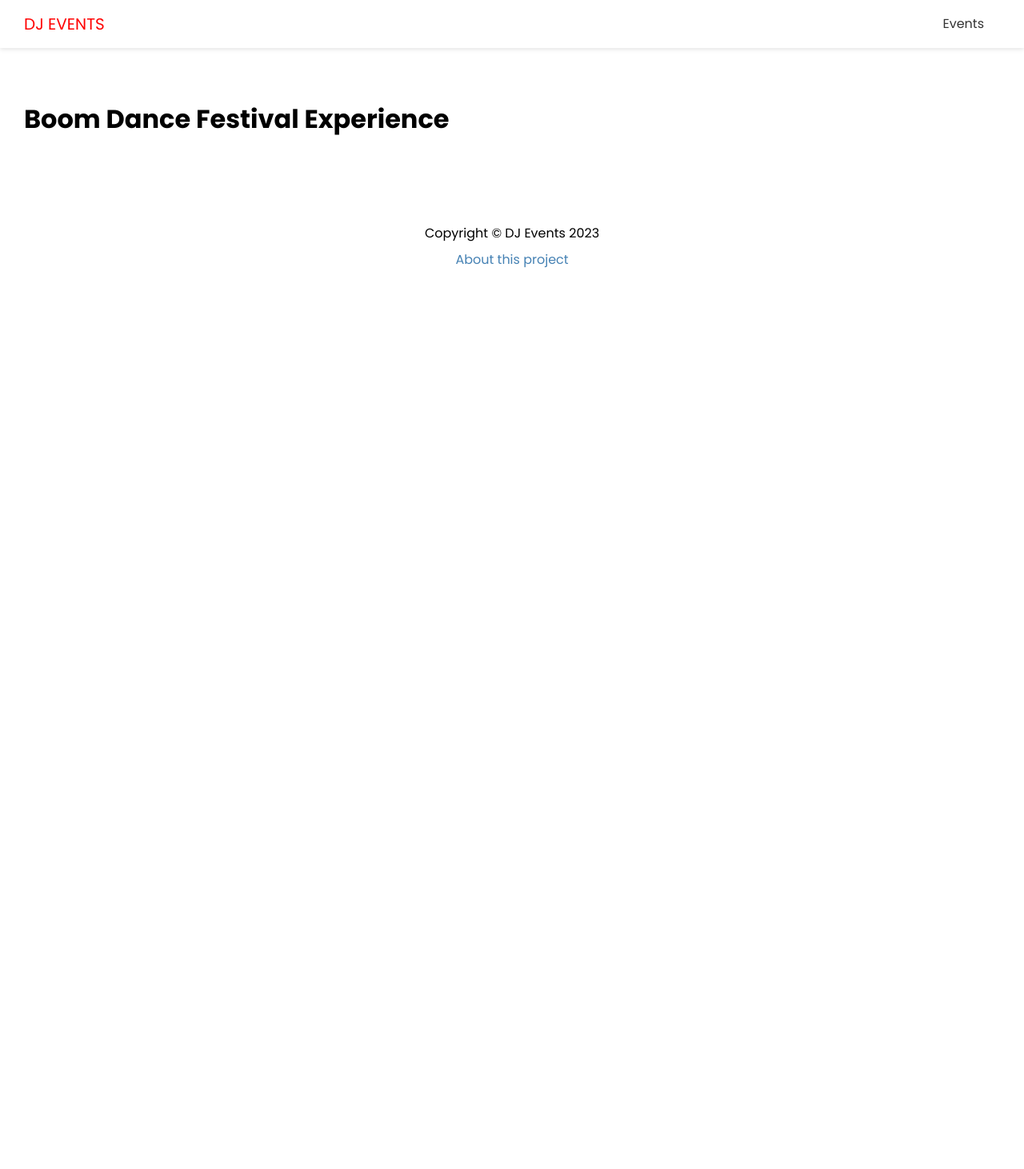
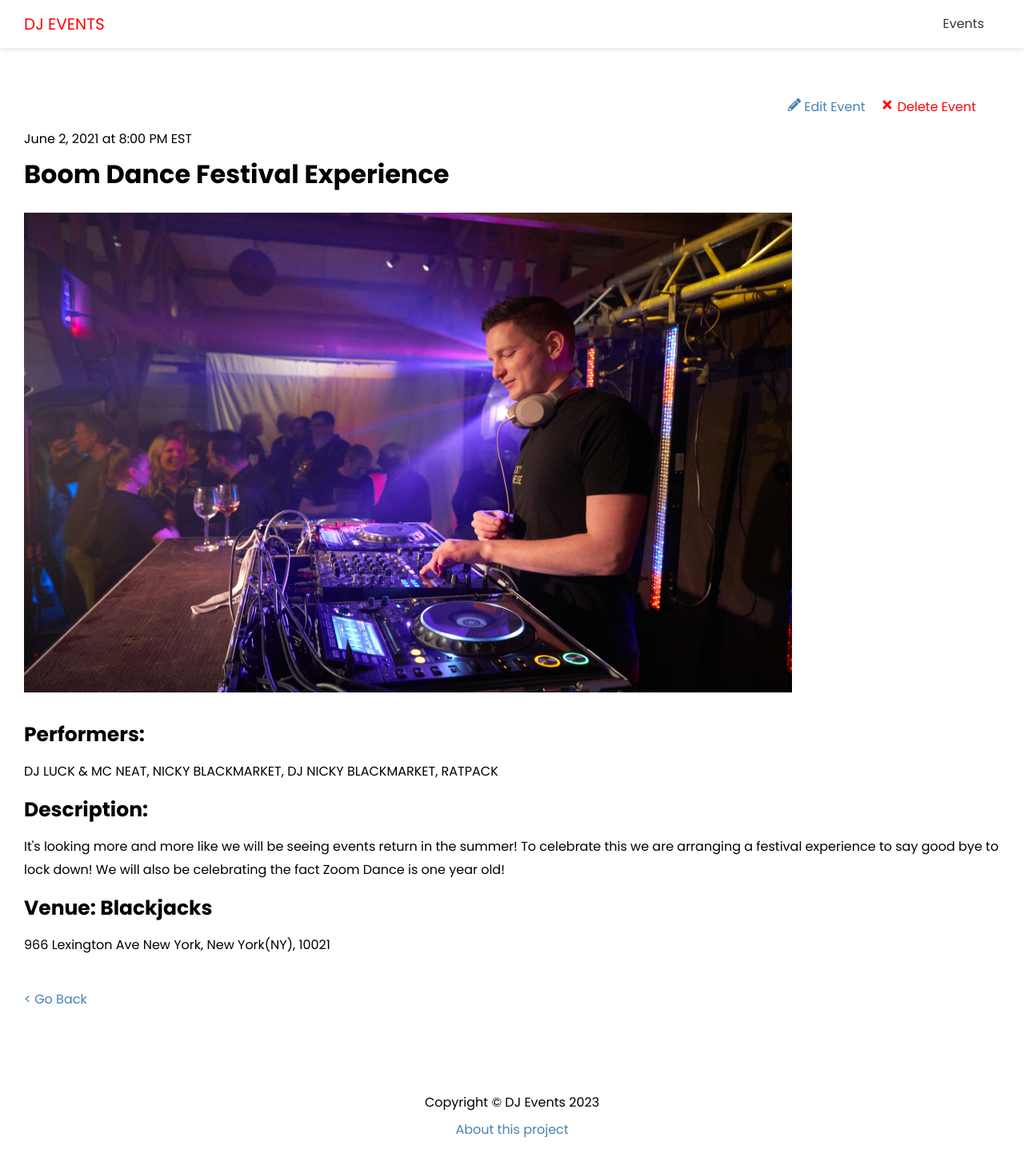
Before and after one commit to Lerik13/party-events-frontend, a Next.js app: page /events/boom-dance-festival-experience in a window 1280 px wide. Shown: the top 1462 px of the page at 80% size. Before the commit the page ends 800 px from the top, so only its background shows below. Built offline with nearby package versions, Linux system fonts and the light colour scheme; no server answers.

Commit message:
EventPage [slug]

```diff
--- a/pages/events/[slug].tsx
+++ b/pages/events/[slug].tsx
@@ -1,11 +1,54 @@
 import React from 'react'
+import Link from 'next/link';
+import Image from 'next/image';
+import { FaPencilAlt, FaTimes } from 'react-icons/fa';
 import Layout from '@/components/Layout'
 import { API_URL } from '@/config'
+import { IEvent } from '@/types/event';
+import styles from '@/styles/Event.module.css';
 
-const EventPage = ({event}) => {
+interface EventProps {
+	tracks: IEvent;
+}
+
+const EventPage: React.FC<EventProps> = ({event}) => {
+	const deleteEvent = (e) => {
+		console.log('delete')
+	}
+
 	return (
 		<Layout>
-			<h1>{event.name}</h1>
+			<div className={styles.event}>
+				<div className={styles.controls}>
+					<Link href={`/events/edit/${event.id}`}>
+						<FaPencilAlt /> Edit Event
+					</Link>
+					<a href="#" className={styles.delete} onClick={deleteEvent}>
+						<FaTimes /> Delete Event
+					</a>
+				</div>
+
+				<span>
+					{event.date} at {event.time}
+				</span>
+				<h1>{event.name}</h1>
+				{event.image && (
+					<div className={styles.image}>
+						<Image src={event.image} width={960} height={600} alt={event.name} />
+					</div>
+				)}
+
+				<h3>Performers:</h3>
+				<p>{event.performers}</p>
+				<h3>Description:</h3>
+				<p>{event.description}</p>
+				<h3>Venue: {event.venue}</h3>
+				<p>{event.address}</p>
+
+				<Link href='/events' className={styles.back}>
+					{'<'} Go Back
+				</Link>
+			</div>
 		</Layout>
 	)
 }
--- /dev/null
+++ b/styles/Event.module.css
@@ -0,0 +1,32 @@
+.event {
+	position: relative;
+	padding-top: 40px;
+  }
+
+  .event h3 {
+	font-size: 25px;
+  }
+
+  .event p {
+	margin: 10px 0;
+  }
+
+  .image {
+	margin-bottom: 20px;
+  }
+
+  .controls {
+	position: absolute;
+	right: 30px;
+	top: 0;
+  }
+
+  .delete {
+	margin-left: 20px;
+	color: red;
+  }
+
+  .back {
+	display: block;
+	margin-top: 40px;
+  }
```
